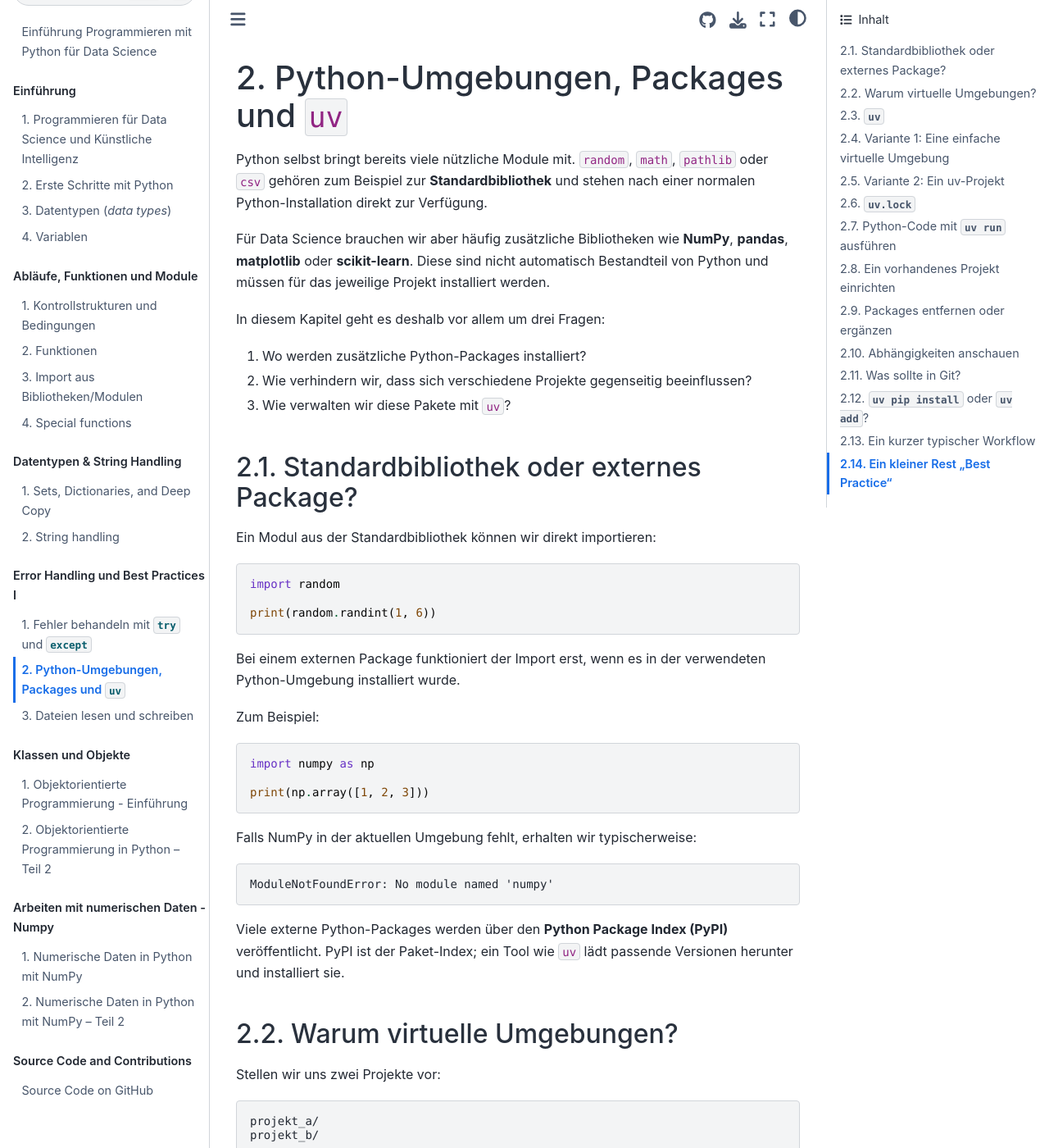
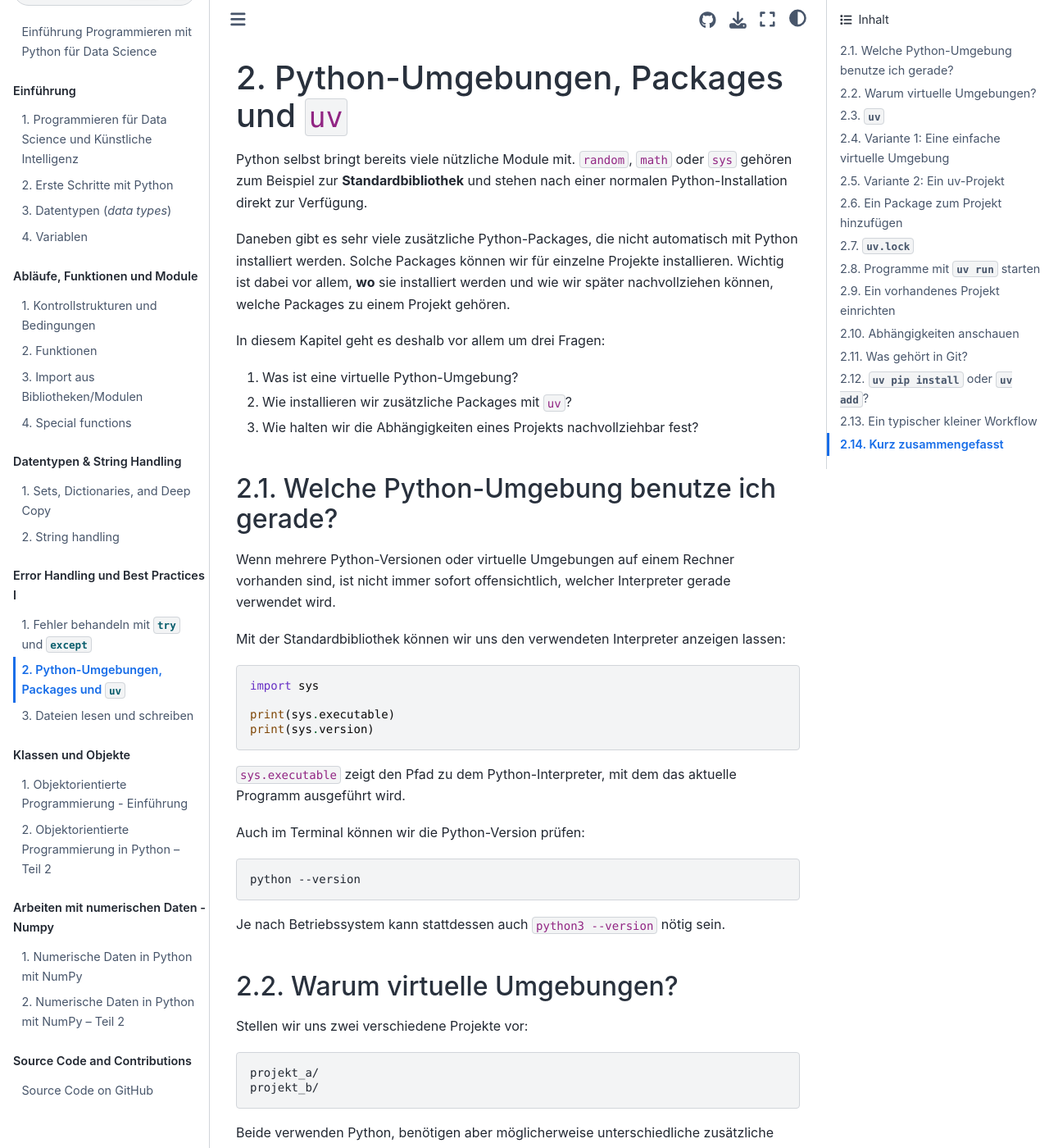
Before and after one commit to florian-huber/python-introduction, a Jupyter Book: the page built from lesson_material_german/05_one_step_back-best_practices.md, in a window 1280 px wide and 1400 px high. Shown: the whole window at 82% size. Built offline with Jupyter Book 1.0.4 settings and Sphinx 7.4.7 and the Sphinx Book theme 1.1.4, drawn with Linux system fonts in a browser that asks for light colours; pages that are not in the unit, such as notebooks, are missing from menus; comment, search, counter and statistics services are not loaded; some of the changed text lies outside the part shown.

Commit message:
update uv/environment chapter

````diff
--- a/lesson_material_german/05_one_step_back-best_practices.md
+++ b/lesson_material_german/05_one_step_back-best_practices.md
@@ -1,69 +1,64 @@
 # Python-Umgebungen, Packages und `uv`
 
-Python selbst bringt bereits viele nützliche Module mit. `random`, `math`, `pathlib` oder `csv` gehören zum Beispiel zur **Standardbibliothek** und stehen nach einer normalen Python-Installation direkt zur Verfügung.
+Python selbst bringt bereits viele nützliche Module mit. `random`, `math` oder `sys` gehören zum Beispiel zur **Standardbibliothek** und stehen nach einer normalen Python-Installation direkt zur Verfügung.
 
-Für Data Science brauchen wir aber häufig zusätzliche Bibliotheken wie **NumPy**, **pandas**, **matplotlib** oder **scikit-learn**. Diese sind nicht automatisch Bestandteil von Python und müssen für das jeweilige Projekt installiert werden.
+Daneben gibt es sehr viele zusätzliche Python-Packages, die nicht automatisch mit Python installiert werden. Solche Packages können wir für einzelne Projekte installieren. Wichtig ist dabei vor allem, **wo** sie installiert werden und wie wir später nachvollziehen können, welche Packages zu einem Projekt gehören.
 
 In diesem Kapitel geht es deshalb vor allem um drei Fragen:
 
-1. Wo werden zusätzliche Python-Packages installiert?
-2. Wie verhindern wir, dass sich verschiedene Projekte gegenseitig beeinflussen?
-3. Wie verwalten wir diese Pakete mit `uv`?
+1. Was ist eine virtuelle Python-Umgebung?
+2. Wie installieren wir zusätzliche Packages mit `uv`?
+3. Wie halten wir die Abhängigkeiten eines Projekts nachvollziehbar fest?
 
-## Standardbibliothek oder externes Package?
+## Welche Python-Umgebung benutze ich gerade?
 
-Ein Modul aus der Standardbibliothek können wir direkt importieren:
+Wenn mehrere Python-Versionen oder virtuelle Umgebungen auf einem Rechner vorhanden sind, ist nicht immer sofort offensichtlich, welcher Interpreter gerade verwendet wird.
+
+Mit der Standardbibliothek können wir uns den verwendeten Interpreter anzeigen lassen:
 
 ```python
-import random
+import sys
 
-print(random.randint(1, 6))
+print(sys.executable)
+print(sys.version)
 ```
 
-Bei einem externen Package funktioniert der Import erst, wenn es in der verwendeten Python-Umgebung installiert wurde.
+`sys.executable` zeigt den Pfad zu dem Python-Interpreter, mit dem das aktuelle Programm ausgeführt wird.
 
-Zum Beispiel:
+Auch im Terminal können wir die Python-Version prüfen:
 
-```python
-import numpy as np
-
-print(np.array([1, 2, 3]))
+```bash
+python --version
 ```
 
-Falls NumPy in der aktuellen Umgebung fehlt, erhalten wir typischerweise:
-
-```text
-ModuleNotFoundError: No module named 'numpy'
-```
-
-Viele externe Python-Packages werden über den **Python Package Index (PyPI)** veröffentlicht. PyPI ist der Paket-Index; ein Tool wie `uv` lädt passende Versionen herunter und installiert sie.
+Je nach Betriebssystem kann stattdessen auch `python3 --version` nötig sein.
 
 ## Warum virtuelle Umgebungen?
 
-Stellen wir uns zwei Projekte vor:
+Stellen wir uns zwei verschiedene Projekte vor:
 
 ```text
 projekt_a/
 projekt_b/
 ```
 
-Beide verwenden Python, benötigen aber möglicherweise unterschiedliche Bibliotheken oder unterschiedliche Versionen derselben Bibliothek.
+Beide verwenden Python, benötigen aber möglicherweise unterschiedliche zusätzliche Packages oder unterschiedliche Versionen derselben Packages.
 
-Wenn alle Packages global in dieselbe Python-Installation installiert würden, könnten sich Projekte gegenseitig beeinflussen.
+Wenn alles global in dieselbe Python-Installation installiert würde, könnten sich verschiedene Projekte gegenseitig beeinflussen.
 
-Eine **virtuelle Umgebung** (*virtual environment*) löst dieses Problem. Sie enthält eine projektspezifische Python-Umgebung mit den dort installierten Packages.
+Eine **virtuelle Umgebung** (*virtual environment*) löst dieses Problem. Sie enthält eine eigene Python-Umgebung für ein bestimmtes Projekt.
 
-Typischerweise heißt dieser Ordner:
+Typischerweise liegt sie im Projektordner und heißt:
 
 ```text
 .venv/
 ```
 
-Die `.venv` gehört zum lokalen Arbeitsverzeichnis und sollte normalerweise **nicht in Git eingecheckt** werden.
+Die `.venv` enthält installierte Packages und technische Dateien der Umgebung. Sie gehört normalerweise **nicht in Git** und kann jederzeit neu erzeugt werden.
 
 ## `uv`
 
-Im Kurs verwenden wir **uv** zum Verwalten von Python-Versionen, virtuellen Umgebungen und Abhängigkeiten.
+Im Kurs verwenden wir **uv**, um Python-Versionen, virtuelle Umgebungen und externe Packages zu verwalten.
 
 Prüfen, ob `uv` verfügbar ist:
 
@@ -71,23 +66,25 @@ Prüfen, ob `uv` verfügbar ist:
 uv --version
 ```
 
-Die offizielle Dokumentation befindet sich unter:
+Die offizielle Dokumentation findet sich unter:
 
 <https://docs.astral.sh/uv/>
 
-`uv` kann auch Python-Versionen verwalten. Zum Beispiel:
+### Python-Versionen mit uv
+
+`uv` kann bei Bedarf auch Python-Versionen installieren:
 
 ```bash
 uv python install 3.14
 ```
 
-und:
+Verfügbare beziehungsweise gefundene Python-Versionen können angezeigt werden mit:
 
 ```bash
 uv python list
 ```
 
-Eine Python-Version kann für ein Projekt festgehalten werden:
+Für einen Projektordner kann eine gewünschte Version festgehalten werden:
 
 ```bash
 uv python pin 3.14
@@ -99,7 +96,7 @@ Dadurch entsteht eine Datei namens `.python-version`.
 
 ## Variante 1: Eine einfache virtuelle Umgebung
 
-Für kleine Übungen oder einen Ordner mit einzelnen Skripten reicht oft eine normale virtuelle Umgebung.
+Für kleine Übungen oder einen Ordner mit einzelnen Python-Dateien reicht oft eine normale virtuelle Umgebung.
 
 Im Projektordner:
 
@@ -107,43 +104,33 @@ Im Projektordner:
 uv venv --python 3.14
 ```
 
-Dadurch wird eine `.venv` erzeugt.
+Dadurch wird standardmäßig ein Ordner `.venv` angelegt.
 
-### Packages installieren
-
-Nun können wir zum Beispiel NumPy installieren:
+Danach kann ein zusätzliches Package installiert werden, zum Beispiel:
 
 ```bash
-uv pip install numpy
+uv pip install requests
 ```
 
-Mehrere Packages können gleichzeitig installiert werden:
+Für diesen Abschnitt ist nicht wichtig, was `requests` genau macht. Es dient nur als Beispiel für ein Package, das **nicht** zur Python-Standardbibliothek gehört.
+
+Mehrere Packages können gemeinsam installiert werden:
 
 ```bash
-uv pip install numpy pandas matplotlib
+uv pip install requests rich
 ```
 
-`uv pip install` sucht im aktuellen Ordner automatisch nach einer passenden virtuellen Umgebung, insbesondere nach `.venv`.
-
-Welche Packages dort installiert sind:
+Welche Packages in der aktuellen Umgebung installiert sind, zeigt:
 
 ```bash
 uv pip list
 ```
 
-Danach können sie in Python importiert werden:
-
-```python
-import numpy as np
-import pandas as pd
-
-print(np.arange(5))
-print(pd.DataFrame({"value": [10, 20, 30]}))
-```
+`uv pip install` sucht automatisch nach einer passenden virtuellen Umgebung, insbesondere nach einer `.venv` im aktuellen Ordner oder in einem übergeordneten Ordner.
 
 ### Umgebung aktivieren
 
-Eine virtuelle Umgebung kann auch klassisch aktiviert werden.
+Eine virtuelle Umgebung kann klassisch aktiviert werden.
 
 macOS/Linux:
 
@@ -157,37 +144,43 @@ Windows PowerShell:
 .venv\Scripts\Activate.ps1
 ```
 
-Danach beziehen sich `python` und andere installierte Programme in diesem Terminal auf diese Umgebung.
+Danach beziehen sich `python` und andere Programme im Terminal auf diese Umgebung.
 
-Mit:
+Das kann wieder geprüft werden mit:
 
-```bash
-python --version
+```python
+import sys
+
+print(sys.executable)
 ```
 
-kann überprüft werden, welcher Python-Interpreter gerade verwendet wird.
-
-In VS Code sollte ebenfalls der Interpreter aus `.venv` ausgewählt werden. Das geht über:
+In VS Code sollte ebenfalls der Interpreter aus `.venv` ausgewählt sein. Das geht über die Command Palette mit:
 
 ```text
 Python: Select Interpreter
 ```
 
-### Eine Umgebung kann neu erzeugt werden
+### Eine `.venv` ist austauschbar
 
-Die `.venv` enthält installierte Dateien, aber nicht den eigentlichen Quellcode des Projekts.
+Die virtuelle Umgebung enthält nicht den eigentlichen Quellcode des Projekts. Wenn `.venv` gelöscht wird, sollte das Projekt deshalb nicht verloren sein.
 
-Wenn eine Umgebung kaputtgeht oder gelöscht wird, ist das normalerweise kein Problem: Sie kann neu erstellt und die benötigten Packages können erneut installiert werden.
+Die Umgebung kann neu erzeugt werden:
 
-Genau deshalb ist es wichtig, die **Abhängigkeiten eines Projekts separat zu dokumentieren**.
+```bash
+uv venv --python 3.14
+```
+
+Danach müssten die benötigten Packages allerdings erneut installiert werden.
+
+Damit kommen wir zu einem wichtigen Problem: **Wo steht eigentlich, welche Packages ein Projekt benötigt?**
 
 ---
 
 ## Variante 2: Ein uv-Projekt
 
-Für ein richtiges Softwareprojekt ist es praktischer, wenn uv nicht nur die Umgebung verwaltet, sondern auch speichert, welche Packages das Projekt benötigt.
+Für ein länger laufendes Projekt ist es praktischer, wenn die benötigten Packages nicht nur installiert, sondern auch als **Dependencies** des Projekts dokumentiert werden.
 
-Ein neues Projekt kann mit:
+Ein Projekt kann mit
 
 ```bash
 uv init
@@ -201,64 +194,133 @@ Dabei entsteht unter anderem eine Datei:
 pyproject.toml
 ```
 
-Sie beschreibt das Python-Projekt und enthält auch dessen direkte Abhängigkeiten.
+Diese Datei beschreibt das Python-Projekt und kann auch dessen direkte Abhängigkeiten enthalten.
 
-### Eine Dependency hinzufügen
+## Ein Package zum Projekt hinzufügen
 
-NumPy zum Projekt hinzufügen:
+In einem uv-Projekt verwenden wir dafür bevorzugt:
 
 ```bash
-uv add numpy
+uv add requests
 ```
 
-Mehrere Bibliotheken:
+`uv add` trägt das Package in `pyproject.toml` ein und aktualisiert gleichzeitig die Projektumgebung und die Lockdatei.
 
-```bash
-uv add numpy pandas matplotlib
-```
-
-`uv add` macht mehrere Dinge:
-
-1. Das Package wird als Dependency in `pyproject.toml` eingetragen.
-2. Die passenden Versionen aller benötigten Dependencies werden bestimmt.
-3. Die Projektumgebung `.venv` wird aktualisiert.
-4. Die aufgelösten Versionen werden in `uv.lock` festgehalten.
-
-Für ein uv-Projekt ist deshalb `uv add` normalerweise die bessere Wahl als ein manuelles `uv pip install`.
-
-Ein Ausschnitt aus einer `pyproject.toml` könnte dann ungefähr so aussehen:
+Ein stark vereinfachter Ausschnitt aus `pyproject.toml` könnte danach so aussehen:
 
 ```toml
 [project]
-name = "data-analysis"
-version = "0.1.0"
 dependencies = [
-    "matplotlib",
-    "numpy",
-    "pandas",
+    "requests",
 ]
 ```
 
-Die genaue Reihenfolge und zusätzliche Einträge können abweichen.
+Weitere Dependencies werden genauso ergänzt:
+
+```bash
+uv add rich
+```
+
+Entfernen geht mit:
+
+```bash
+uv remove rich
+```
+
+Für ein uv-Projekt ist `uv add` normalerweise die passendere Variante als ein bloßes `uv pip install`, weil die Abhängigkeit damit **Teil der Projektbeschreibung** wird.
 
 ## `uv.lock`
 
-Neben `pyproject.toml` erzeugt uv eine Datei namens:
+Zusätzlich zu `pyproject.toml` verwendet uv eine Datei namens:
 
 ```text
 uv.lock
 ```
 
-Der Unterschied ist vereinfacht:
+Vereinfacht gesagt:
 
-- `pyproject.toml` beschreibt, **welche direkten Abhängigkeiten** unser Projekt haben soll.
-- `uv.lock` hält fest, **welche konkreten Versionen** für dieses Projekt aufgelöst wurden.
+- `pyproject.toml` beschreibt, **welche Dependencies das Projekt benötigt**.
+- `uv.lock` hält fest, **welche konkreten Paketversionen und abhängigen Pakete dafür aufgelöst wurden**.
 
-Beide Dateien gehören normalerweise ins Git-Repository.
+Das hilft dabei, auf verschiedenen Rechnern möglichst dieselbe Projektumgebung wiederherzustellen.
 
-Die `.venv` dagegen nicht.
+`uv.lock` wird von uv automatisch verwaltet. `uv run` und andere Projektbefehle prüfen dabei, ob Projektbeschreibung, Lockdatei und Umgebung zusammenpassen.
 
-Eine typische Struktur kann also so aussehen:
+## Programme mit `uv run` starten
+
+Ein Python-Programm kann innerhalb der Projektumgebung so gestartet werden:
+
+```bash
+uv run python main.py
+```
+
+Oder auch:
+
+```bash
+uv run main.py
+```
+
+Der große Vorteil: Die virtuelle Umgebung muss vorher nicht manuell aktiviert werden. `uv run` stellt sicher, dass das Kommando in der Projektumgebung ausgeführt wird.
+
+Angenommen `main.py` enthält nur bereits bekannte Python-Grundlagen:
+
+```python
+from random import choice
+
+names = ["Ada", "Grace", "Linus"]
+print(choice(names))
+```
+
+Dann kann die Datei beispielsweise mit
+
+```bash
+uv run python main.py
+```
+
+gestartet werden.
+
+## Ein vorhandenes Projekt einrichten
+
+Wenn ein Repository bereits `pyproject.toml` und `uv.lock` enthält, müssen die Dependencies nicht einzeln von Hand installiert werden.
+
+Im Projektordner genügt:
+
+```bash
+uv sync
+```
+
+Damit wird die Projektumgebung an die festgehaltenen Dependencies angepasst.
+
+Ein typischer Ablauf nach dem Klonen eines bestehenden Projekts ist damit:
+
+```bash
+git clone ...
+cd projektname
+uv sync
+uv run python main.py
+```
+
+## Abhängigkeiten anschauen
+
+Installierte Packages in der aktuellen Umgebung:
+
+```bash
+uv pip list
+```
+
+Die Abhängigkeitsstruktur eines uv-Projekts kann mit
+
+```bash
+uv tree
+```
+
+angezeigt werden.
+
+Dabei wird schnell sichtbar, dass ein direkt hinzugefügtes Package oft selbst weitere Packages benötigt. Solche Abhängigkeiten heißen **Dependencies**.
+
+## Was gehört in Git?
+
+Eine typische Projektstruktur könnte so aussehen:
 
 ```text
 my_project/
@@ -266,224 +328,97 @@ my_project/
 ├── .python-version
 ├── pyproject.toml
 ├── uv.lock
-├── analysis.py
+├── main.py
 └── README.md
 ```
 
-## Python-Code mit `uv run` ausführen
-
-In einem uv-Projekt können wir ein Skript direkt in der passenden Projektumgebung starten:
-
-```bash
-uv run python analysis.py
-```
-
-Oder kürzer:
-
-```bash
-uv run analysis.py
-```
-
-`uv run` prüft dabei automatisch, ob die Umgebung zu `pyproject.toml` und `uv.lock` passt, und synchronisiert sie bei Bedarf.
-
-Das ist besonders praktisch, weil die Umgebung vorher nicht manuell aktiviert werden muss.
-
-Beispiel `analysis.py`:
-
-```python
-import numpy as np
-import pandas as pd
-
-values = np.arange(1, 6)
-
-table = pd.DataFrame({
-    "value": values,
-    "squared": values ** 2,
-})
-
-print(table)
-```
-
-Start:
-
-```bash
-uv run python analysis.py
-```
-
-## Ein vorhandenes Projekt einrichten
-
-Wenn ein Repository bereits `pyproject.toml` und `uv.lock` enthält, müssen die Packages nicht einzeln von Hand installiert werden.
-
-Stattdessen:
-
-```bash
-uv sync
-```
-
-`uv sync` erzeugt beziehungsweise aktualisiert die `.venv` so, dass sie zum Projekt passt.
-
-Ein typischer Ablauf nach dem Klonen eines Projekts ist deshalb:
-
-```bash
-git clone ...
-cd projektname
-uv sync
-uv run python analysis.py
-```
-
-## Packages entfernen oder ergänzen
-
-Eine Dependency entfernen:
-
-```bash
-uv remove matplotlib
-```
-
-Eine weitere hinzufügen:
-
-```bash
-uv add seaborn
-```
-
-Eine bestimmte Versionsanforderung kann ebenfalls angegeben werden:
-
-```bash
-uv add "numpy>=2,<3"
-```
-
-Solche Versionsgrenzen sind vor allem dann wichtig, wenn ein Projekt nur mit bestimmten Bibliotheksversionen kompatibel ist.
-
-## Abhängigkeiten anschauen
-
-Installierte Packages der Umgebung:
-
-```bash
-uv pip list
-```
-
-Die Abhängigkeitsstruktur eines uv-Projekts kann außerdem mit:
-
-```bash
-uv tree
-```
-
-angezeigt werden.
-
-Dabei sieht man, dass ein direkt installiertes Package häufig wiederum weitere Packages benötigt.
-
-Diese indirekt benötigten Packages heißen **Dependencies** oder Abhängigkeiten.
-
-## Was sollte in Git?
-
-Für ein uv-Projekt ist als Faustregel sinnvoll:
-
-**In Git:**
+Normalerweise gehören ins Repository:
 
 ```text
+.python-version
 pyproject.toml
 uv.lock
-.python-version
 eigener Python-Code
 README.md
 ```
 
-**Nicht in Git:**
+Nicht ins Repository gehört typischerweise:
 
 ```text
 .venv/
 __pycache__/
 ```
 
-Die virtuelle Umgebung wird lokal neu erzeugt. `pyproject.toml` und `uv.lock` enthalten die Informationen, die dafür benötigt werden.
+Die `.venv` wird lokal neu erzeugt. `pyproject.toml` und `uv.lock` enthalten die relevanten Informationen, um die Umgebung wiederherzustellen.
 
 ## `uv pip install` oder `uv add`?
 
-Beide Befehle installieren Packages, aber sie haben unterschiedliche Rollen.
+Die beiden Befehle sehen ähnlich aus, erfüllen aber unterschiedliche Rollen.
 
-### `uv pip install`
+### Einfache Umgebung
 
-Gut geeignet für:
-
-- eine einfache virtuelle Umgebung,
-- schnelle Experimente,
-- einen Ordner ohne uv-Projektverwaltung.
-
-Beispiel:
+Für einen kleinen Ordner ohne uv-Projektverwaltung:
 
 ```bash
 uv venv
-uv pip install numpy pandas
+uv pip install requests
 ```
 
-### `uv add`
+### Verwaltetes uv-Projekt
 
-Geeignet für ein uv-Projekt:
+Für ein Projekt, dessen Dependencies dauerhaft dokumentiert werden sollen:
 
 ```bash
 uv init
-uv add numpy pandas
+uv add requests
+uv run python main.py
 ```
 
-Hier werden die Dependencies zusätzlich dauerhaft im Projekt dokumentiert.
+Der zweite Weg wird mit zunehmender Projektgröße wichtiger, weil die Abhängigkeiten nicht nur auf einem einzelnen Rechner installiert, sondern im Projekt selbst dokumentiert sind.
 
-Für länger laufende Kurs- und Softwareprojekte verwenden wir deshalb bevorzugt:
+## Ein typischer kleiner Workflow
 
-```text
+Ein neuer Projektordner:
+
+```bash
+mkdir my_project
+cd my_project
 uv init
-uv add ...
-uv run ...
+uv python pin 3.14
+uv add requests
+```
+
+Danach wird Python-Code geschrieben und zum Beispiel so gestartet:
+
+```bash
+uv run python main.py
+```
+
+Wenn später eine weitere externe Bibliothek benötigt wird:
+
+```bash
+uv add rich
+```
+
+Auf einem anderen Rechner kann dasselbe Projekt mit
+
+```bash
 uv sync
 ```
 
-## Ein kurzer typischer Workflow
+wieder eingerichtet werden.
 
-Ein neues Projekt:
+## Kurz zusammengefasst
 
-```bash
-mkdir my_analysis
-cd my_analysis
+Für den Moment sind vor allem diese Unterschiede wichtig:
 
-uv init
-uv python pin 3.14
-uv add numpy pandas matplotlib
-```
+- Python bringt eine **Standardbibliothek** bereits mit.
+- Zusätzliche Packages werden separat installiert.
+- Eine `.venv` hält die Umgebung eines Projekts vom Rest des Rechners getrennt.
+- `uv pip install ...` installiert Packages in eine Umgebung.
+- `uv add ...` fügt eine Dependency zu einem uv-Projekt hinzu.
+- `pyproject.toml` und `uv.lock` dokumentieren das Projekt und seine Dependencies.
+- `uv run ...` führt Programme in der passenden Projektumgebung aus.
+- `uv sync` stellt eine vorhandene Projektumgebung wieder her.
 
-Dann eine Datei `analysis.py` schreiben und starten:
-
-```bash
-uv run python analysis.py
-```
-
-Später kommt eine weitere Bibliothek dazu:
-
-```bash
-uv add seaborn
-```
-
-Jemand anderes klont das Projekt:
-
-```bash
-git clone ...
-cd my_analysis
-uv sync
-uv run python analysis.py
-```
-
-Damit haben beide Personen eine reproduzierbare Projektumgebung, ohne den kompletten `.venv`-Ordner austauschen zu müssen.
-
----
-
-## Ein kleiner Rest "Best Practice"
-
-An dieser Stelle brauchen wir noch keine ausführliche Clean-Code-Diskussion. Zwei Dinge lohnen sich aber schon jetzt:
-
-1. Verwendet verständliche Namen für Variablen, Funktionen und Dateien.
-2. Trennt euren eigenen Code von der technischen Projektumgebung.
-
-Zum zweiten Punkt gehört insbesondere:
-
-- eigener Code kommt ins Repository,
-- Dependencies werden in `pyproject.toml` und `uv.lock` beschrieben,
-- `.venv` wird lokal erzeugt und nicht geteilt.
-
-Später im Kurs werden wir genauer darauf eingehen, wie Code strukturiert, getestet, formatiert und langfristig wartbar gemacht wird.
+Fragen zu Code-Qualität, Tests, Formatierung und größerer Projektstruktur kommen später im Kurs ausführlicher zurück. Hier geht es zunächst darum, dass Python-Projekte **eine klar definierte und reproduzierbare Umgebung** bekommen.
````
